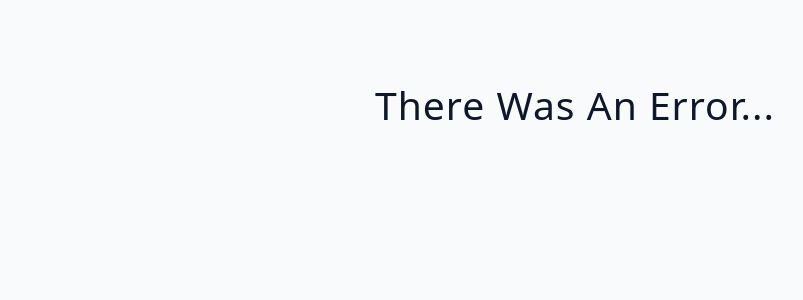
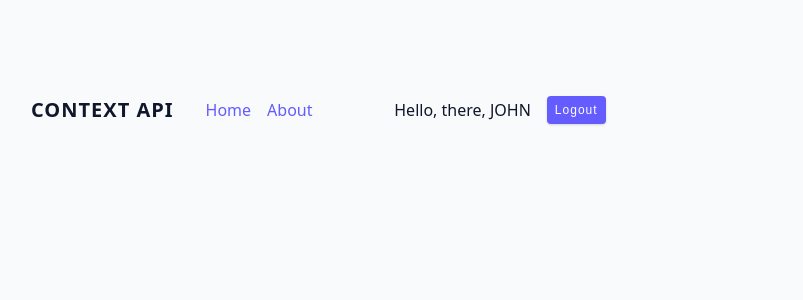
Before and after one commit to Crossroads30/advanced-react, a React (Vite) app: page / in a window 1280 px wide. Shown: the top 300 px of the page, without its empty margins (65-868 px from the left). Built offline with nearby package versions, Linux system fonts and the light colour scheme; no server answers.

Commit message:
feat: add useContext hook & context custom hook ex

```diff
--- a/src/App.jsx
+++ b/src/App.jsx
@@ -1,4 +1,4 @@
-import Starter from './tutorial/08-custom-hooks/starter/02-fetch-data'
+import Starter from './tutorial/09-context-api/starter/Navbar'
 
 
 function App() {
--- a/src/index.css
+++ b/src/index.css
@@ -295,8 +295,7 @@
   color: var(--primary-500);
   text-transform: capitalize;
 }
-
-.navbar {
+ .navbar {
   padding: 1rem;
   display: grid;
   grid-template-columns: auto 1fr;
@@ -310,7 +309,7 @@
 .nav-container {
   display: flex;
   justify-content: space-between;
-  max-width: 400px;
+  width: 400px;
 }
 .nav-links {
   display: flex;
--- /dev/null
+++ b/src/tutorial/09-context-api/starter/NavLinks.jsx
@@ -0,0 +1,20 @@
+import { UserContainer } from './UserContainer'
+import React from 'react'
+
+function NavLinks({ }) {
+	return (
+		<div className='nav-container'>
+			<ul className='nav-links'>
+				<li>
+					<a href='#'>Home</a>
+				</li>
+				<li>
+					<a href='#'>About</a>
+				</li>
+			</ul>
+			<UserContainer />
+		</div>
+	)
+}
+
+export default NavLinks
--- /dev/null
+++ b/src/tutorial/09-context-api/starter/Navbar.jsx
@@ -0,0 +1,25 @@
+import { useState, createContext, useContext } from 'react'
+import NavLinks from './NavLinks'
+
+export const NavbarContext = createContext()
+
+//custom hook
+
+export const useAppContext = () => useContext(NavbarContext)
+
+const Navbar = () => {
+	const [user, setUser] = useState({ status: 'active', name: 'John' })
+	const logout = () => {
+		setUser(null)
+	}
+	return (
+		<NavbarContext.Provider value={{user, logout}}>
+			<nav className='navbar'>
+				<h5>CONTEXT API</h5>
+				<NavLinks />
+			</nav>
+		</NavbarContext.Provider>
+	)
+}
+
+export default Navbar
--- /dev/null
+++ b/src/tutorial/09-context-api/starter/UserContainer.jsx
@@ -0,0 +1,26 @@
+// import React, { useContext } from 'react'
+import { NavbarContext, useAppContext } from './Navbar'
+
+export function UserContainer({ }) {
+	// const {user, logout} = useContext(NavbarContext)
+		const { user, logout } = useAppContext() // we use a custom hook instead of using useContext
+
+	return (
+		<div className='user-container'>
+			{user ? (
+				<>
+					<p>
+						Hello, there, {user?.name?.toUpperCase() /* optional chaining */}
+					</p>
+					<button onClick={logout} className='btn'>
+						logout
+					</button>
+				</>
+			) : (
+				<p>please login</p>
+			)}
+		</div>
+	)
+}
+
+export default UserContainer
```
